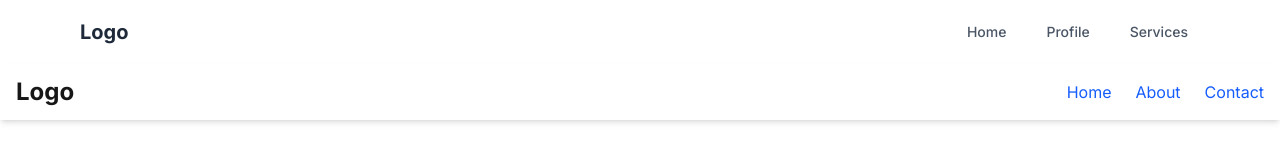
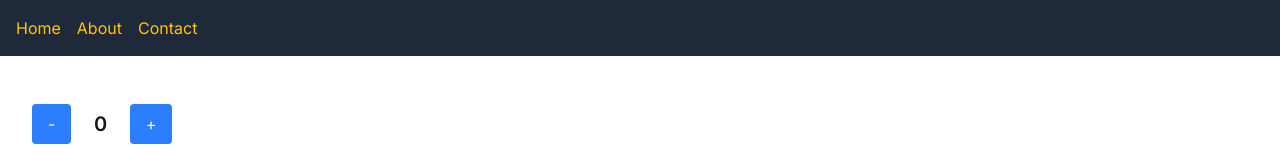
Before and after one commit to sayedabdulkarim/v2_14, a Next.js app: page / in a window 1280 px wide. Shown: the top 158 px of the page. Built offline with nearby package versions, Linux system fonts and the light colour scheme.

Commit message:
feat: Complete 3 tasks
- add nav items color to blue
- add nav items color to red
- add nav items color to yellow

```diff
--- a/src/app/layout.tsx
+++ b/src/app/layout.tsx
@@ -1,14 +1,7 @@
-import type { Metadata } from 'next';
 import { Inter } from 'next/font/google';
 import './globals.css';
-import Navbar from '@/components/Navbar';
 
 const inter = Inter({ subsets: ['latin'] });
-
-export const metadata: Metadata = {
-  title: 'Create Next App',
-  description: 'Generated by create next app',
-};
 
 export default function RootLayout({
   children,
@@ -17,10 +10,7 @@ export default function RootLayout({
 }) {
   return (
     <html lang="en">
-      <body className={inter.className}>
-        <Navbar />
-        {children}
-      </body>
+      <body className={inter.className}>{children}</body>
     </html>
   );
 }
--- a/src/components/Banner.tsx
+++ b/src/components/Banner.tsx
@@ -4,17 +4,12 @@ import Link from 'next/link';
 
 export default function Banner() {
   return (
-    <nav className="bg-white shadow-md">
-      <div className="container mx-auto px-4 py-3">
-        <div className="flex justify-between items-center">
-          <div className="text-2xl font-bold">Logo</div>
-          <div className="space-x-6">
-            <Link href="/" className="text-blue-600 hover:text-blue-800">Home</Link>
-            <Link href="/about" className="text-blue-600 hover:text-blue-800">About</Link>
-            <Link href="/contact" className="text-blue-600 hover:text-blue-800">Contact</Link>
-          </div>
-        </div>
-      </div>
+    <nav className="bg-gray-800 text-white p-4">
+      <ul className="flex gap-4">
+        <li><Link href="/" className="text-yellow-400 hover:text-yellow-300">Home</Link></li>
+        <li><Link href="/about" className="text-yellow-400 hover:text-yellow-300">About</Link></li>
+        <li><Link href="/contact" className="text-yellow-400 hover:text-yellow-300">Contact</Link></li>
+      </ul>
     </nav>
   );
 }
```
